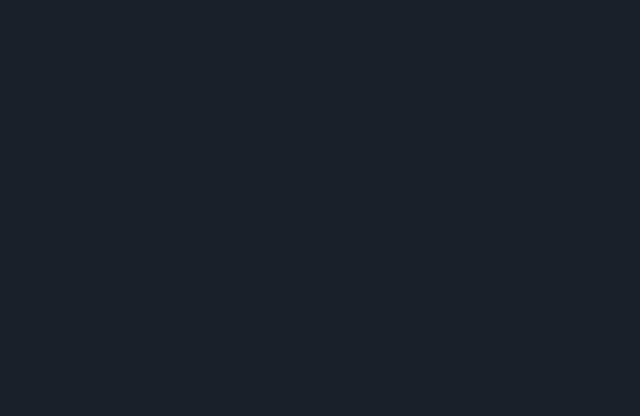
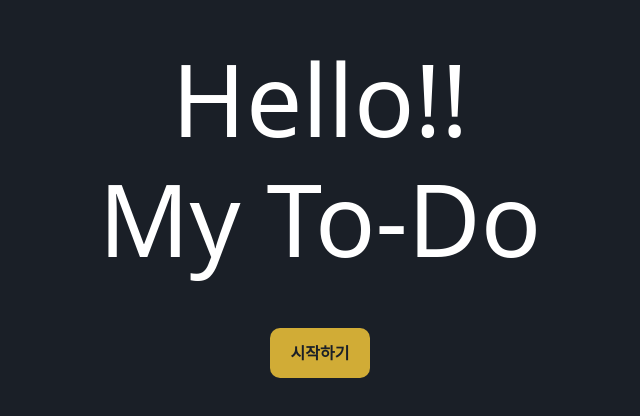
Before and after one commit to BaeDongWoo/ToDo-List, a React (Create React App) app: page / in a window 1280 px wide. Before the commit this address had no page. Shown: the part 262-678 px from the top of the page, without its empty margins (640-1280 px from the left). Built offline with nearby package versions, Linux system fonts and the light colour scheme.

Commit message:
feat:프로젝트 build

```diff
--- a/src/App.js
+++ b/src/App.js
@@ -8,7 +8,7 @@
 function App() {
   return (
     <Routes>
-      <Route path="/ToDo-List" element={<LoginPage />} />
+      <Route path="/" element={<LoginPage />} />
       <Route path="/login" element={<LoginForm />} />
       <Route path="/signUp" element={<SingUp />} />
       <Route path="/MainPage" element={<MainPage />} />
```
Also changed, not shown: 7 other files (tests, documents, lock files or other folders).
